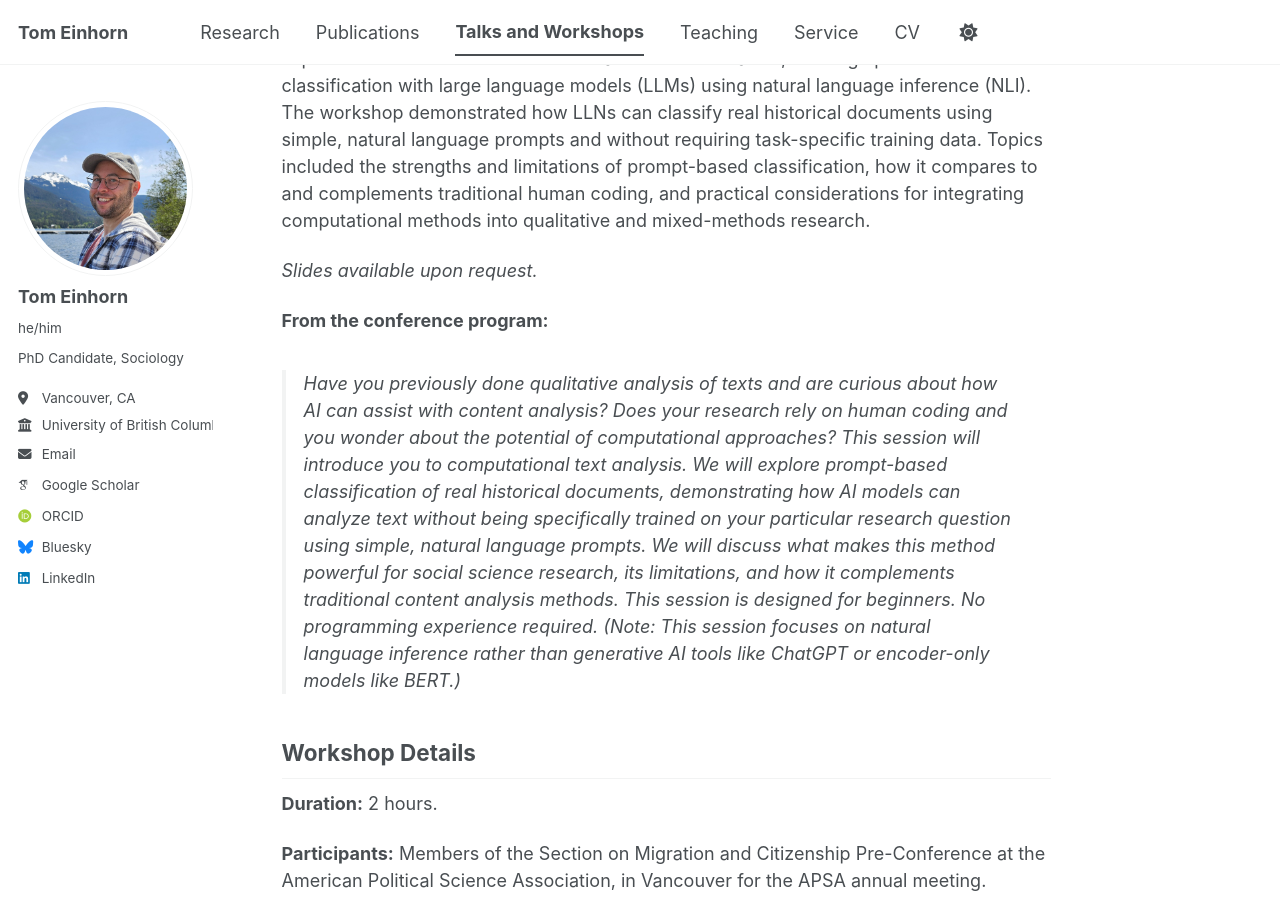
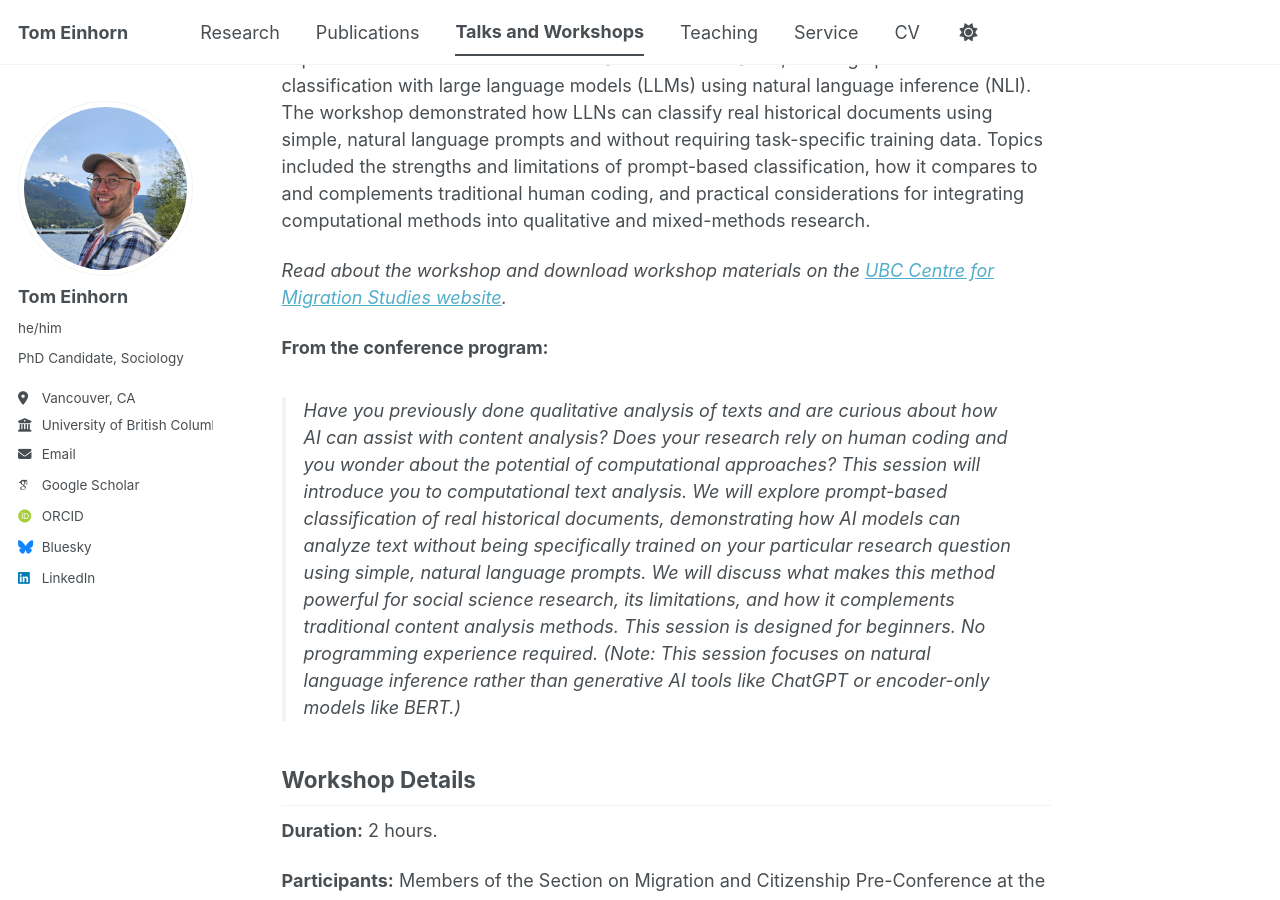
Before and after one commit to TomEinhorn/tomeinhorn.github.io, a Jekyll site: the page built from _talks/2025-09-10-computational-workshop.md, in a window 1280 px wide and 900 px high, scrolled down 358 px. Built offline with Jekyll 4.4.1, drawn with Linux system fonts in a browser that asks for light colours; some web fonts are replaced; a script bundle is joined from its source files by our own code; library files that are not in the unit come from our copies.

Commit message:
Update 2025-09-10-computational-workshop.md

```diff
--- a/_talks/2025-09-10-computational-workshop.md
+++ b/_talks/2025-09-10-computational-workshop.md
@@ -17,7 +17,7 @@ Workshop materials developed in collaboration with [UBC prAxIs](https://ubcecon.
 
 An introductory workshop to computational text analysis for social scientists with no prior experience in the field. The session started with the basics, building up to zero-shot classification with large language models (LLMs) using natural language inference (NLI). The workshop demonstrated how LLNs can classify real historical documents using simple, natural language prompts and without requiring task-specific training data. Topics included the strengths and limitations of prompt-based classification, how it compares to and complements traditional human coding, and practical considerations for integrating computational methods into qualitative and mixed-methods research.
 
-*Slides available upon request.*
+*Read about the workshop and download workshop materials on the [UBC Centre for Migration Studies website](https://migration.ubc.ca/news/apsa-pre-conference-narrative-and-text-analysis-in-the-study-of-migration-and-citizenship/).*
 
 **From the conference program:**
 
```
